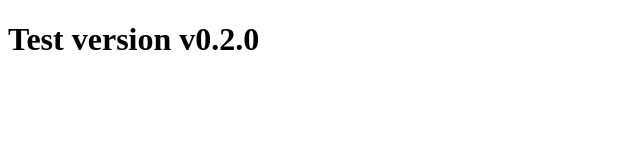
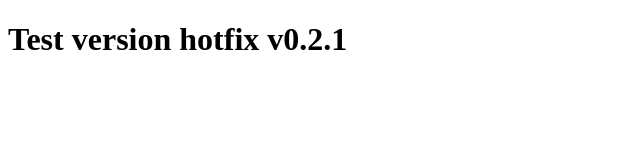
Before and after one commit to bsospace/version-bump, a plain HTML site: page index.html in a window 1280 px wide. Shown: the whole page, without its empty margins (0-640 px from the left). Drawn offline with Linux system fonts and the light colour scheme.

Commit message:
fix: fix boygay

```diff
--- a/index.html
+++ b/index.html
@@ -6,6 +6,6 @@
     <title>Document</title>
 </head>
 <body>
-    <h1>Test version v0.2.0</h1>
+    <h1>Test version hotfix v0.2.1</h1>
 </body>
 </html>
```
